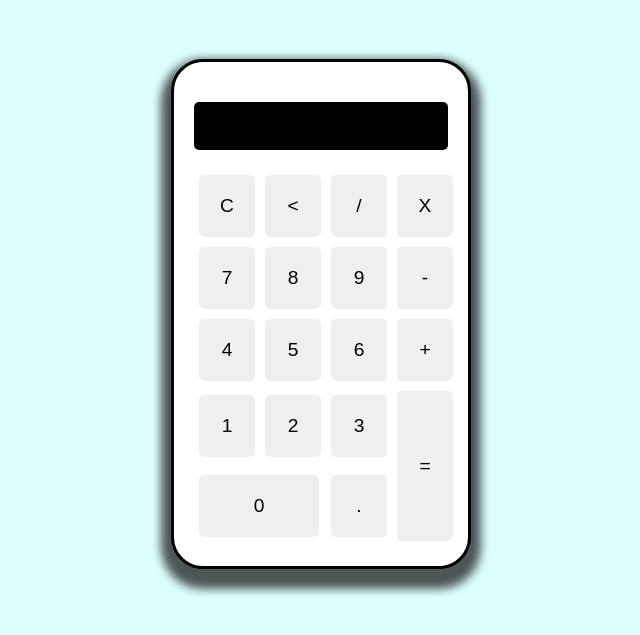
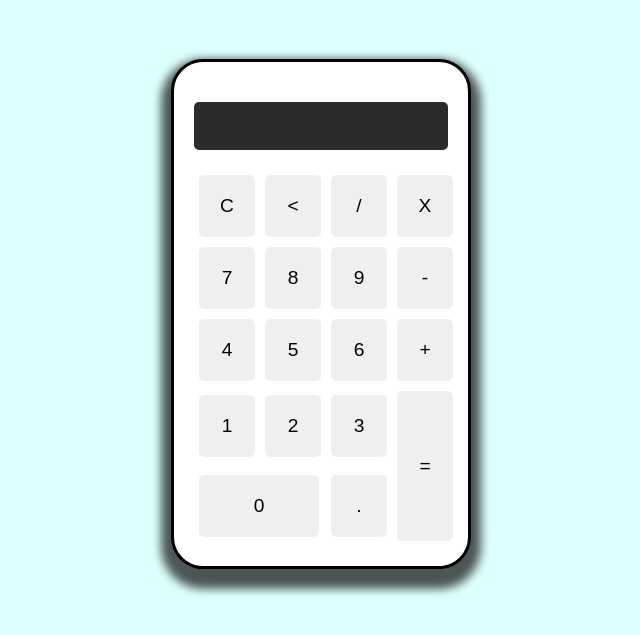
Before and after one commit to joaopaulofserafim/Calculadora, a plain HTML site: page index.html in a window 1280 px wide. Shown: the part 145-780 px from the top of the page, without its empty margins (319-959 px from the left). Drawn offline with Linux system fonts and the light colour scheme.

Commit message:
style: minimos detalhes

```diff
--- a/src/style/style.css
+++ b/src/style/style.css
@@ -36,7 +36,7 @@ h2 {
 }
 
 #resultado {
-    background: #000000;
+    background: rgba(0, 0, 0, 0.832);
     padding: 10px;
     border-radius: 5px;
     margin-bottom: 20px;
```
